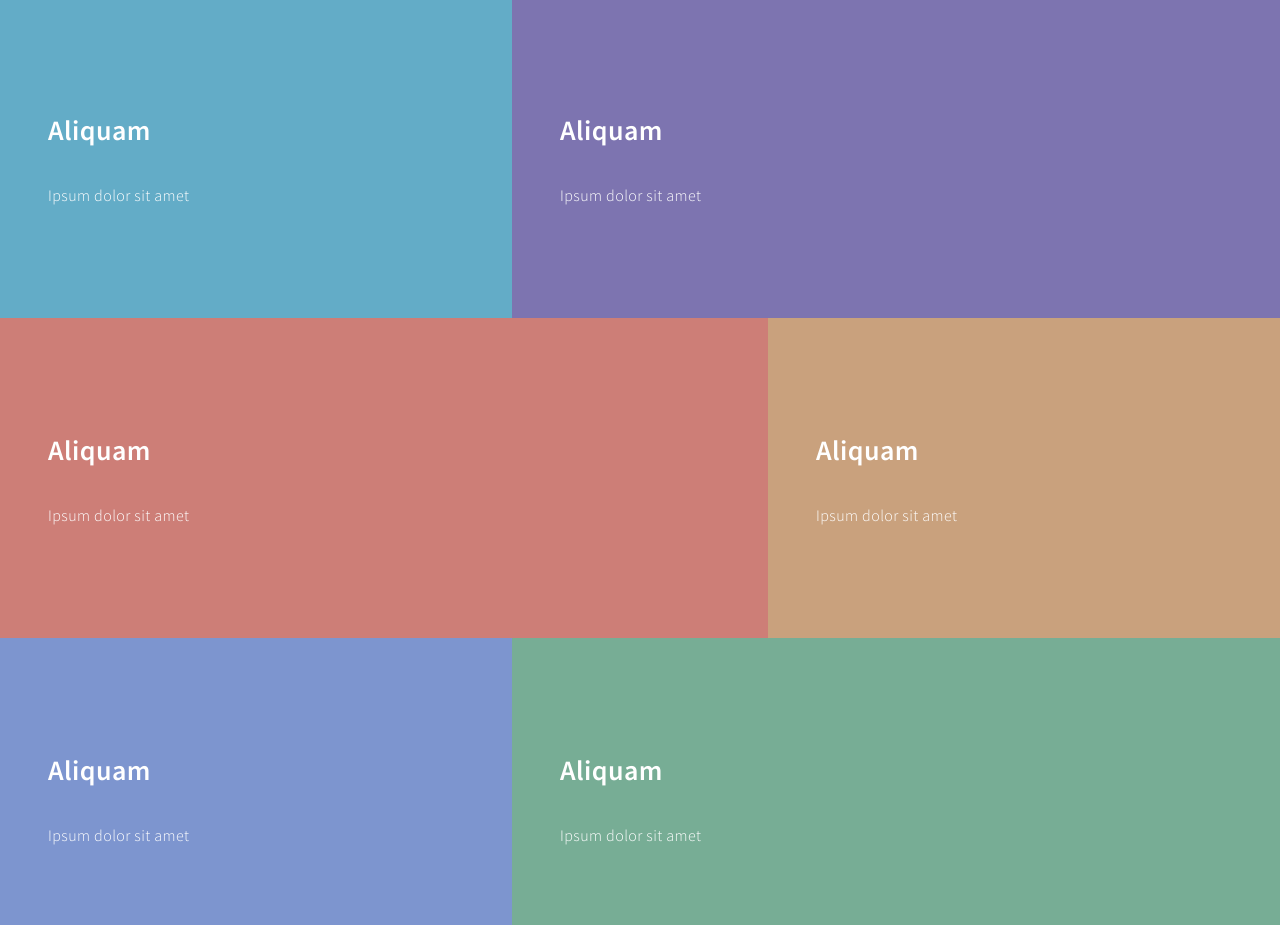
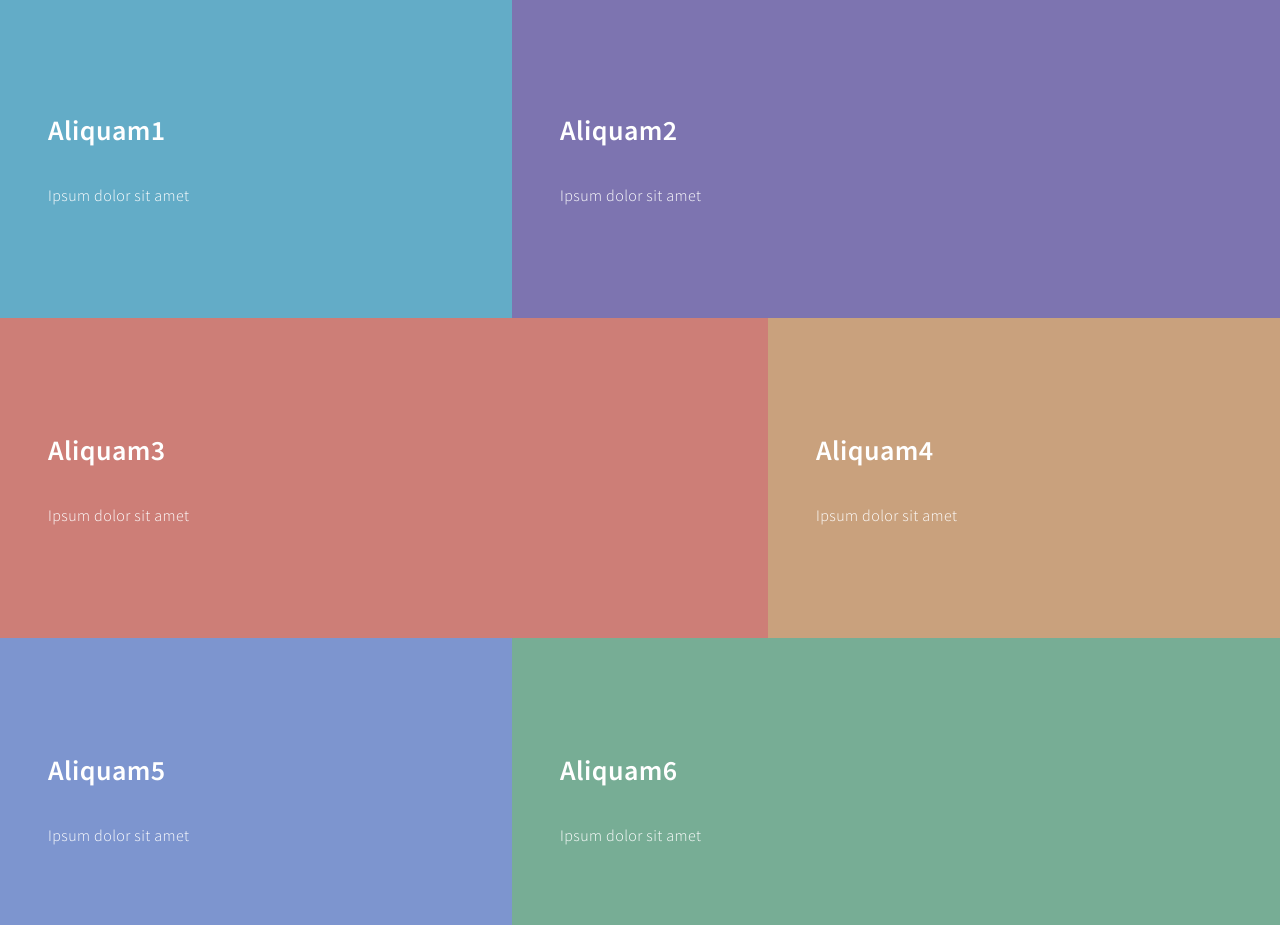
Before and after one commit to zeniaq/hotel-dilivher-website, a Next.js app: page / in a window 1280 px wide. Shown: the part 727-1652 px from the top of the page. Built offline with nearby package versions, Linux system fonts and the light colour scheme.

Commit message:
Add keys to Map Itearation

```diff
--- a/components/SectionArticle/articles.js
+++ b/components/SectionArticle/articles.js
@@ -1,36 +1,36 @@
 const dataArticles = [
     {
-        titleText: "Aliquam",
+        titleText: "Aliquam1",
         descriptionText: "Ipsum dolor sit amet",
         imageSrc: "images/pic01.jpeg",
         linkRef: "/landing",
     },
     {
-        titleText: "Aliquam",
+        titleText: "Aliquam2",
         descriptionText: "Ipsum dolor sit amet",
         imageSrc: "images/pic02.jpeg",
         linkRef: "/landing",
     },
     {
-        titleText: "Aliquam",
+        titleText: "Aliquam3",
         descriptionText: "Ipsum dolor sit amet",
         imageSrc: "images/pic03.jpeg",
         linkRef: "/landing",
     },
     {
-        titleText: "Aliquam",
+        titleText: "Aliquam4",
         descriptionText: "Ipsum dolor sit amet",
         imageSrc: "images/pic04.jpeg",
         linkRef: "/landing",
     },
     {
-        titleText: "Aliquam",
+        titleText: "Aliquam5",
         descriptionText: "Ipsum dolor sit amet",
         imageSrc: "images/pic05.jpeg",
         linkRef: "/landing",
     },
     {
-        titleText: "Aliquam",
+        titleText: "Aliquam6",
         descriptionText: "Ipsum dolor sit amet",
         imageSrc: "images/pic06.jpeg",
         linkRef: "/landing",
--- a/pages/index.js
+++ b/pages/index.js
@@ -11,6 +11,7 @@ import dataArticles from "../components/SectionArticle/articles";
 export default function Home() {
     const data = dataArticles.map((articles) => (
         <SectionArticle
+            key={articles.titleText}
             titleText={articles.titleText}
             descriptionText={articles.descriptionText}
             imageSrc={articles.imageSrc}
--- a/pages/landing.js
+++ b/pages/landing.js
@@ -11,6 +11,7 @@ import dataRooms from "../components/SectionRooms/rooms";
 export default function Home() {
     const data = dataRooms.map((rooms) => (
         <SectionRooms
+            key={rooms.titleText}
             titleText={rooms.titleText}
             descriptionText={rooms.descriptionText}
             imageSrc={rooms.imageSrc}
```
